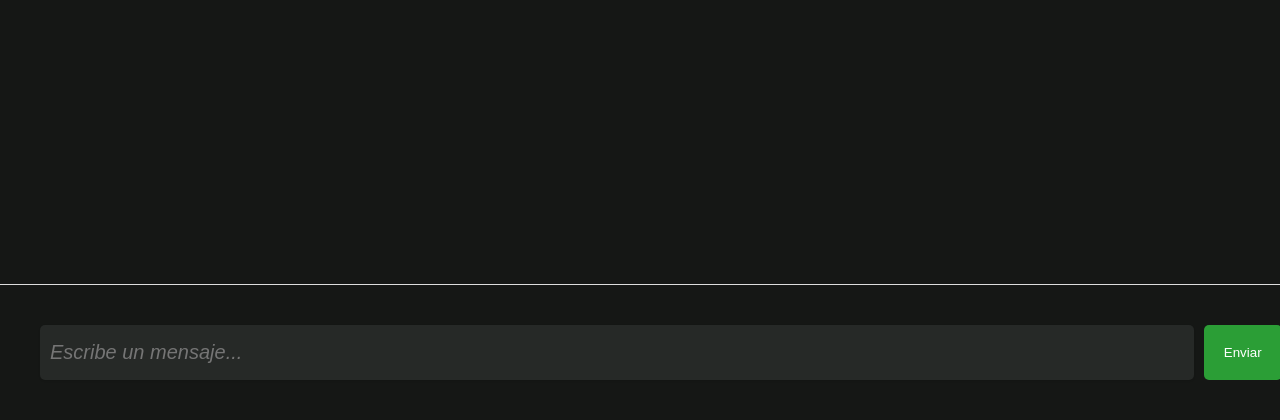
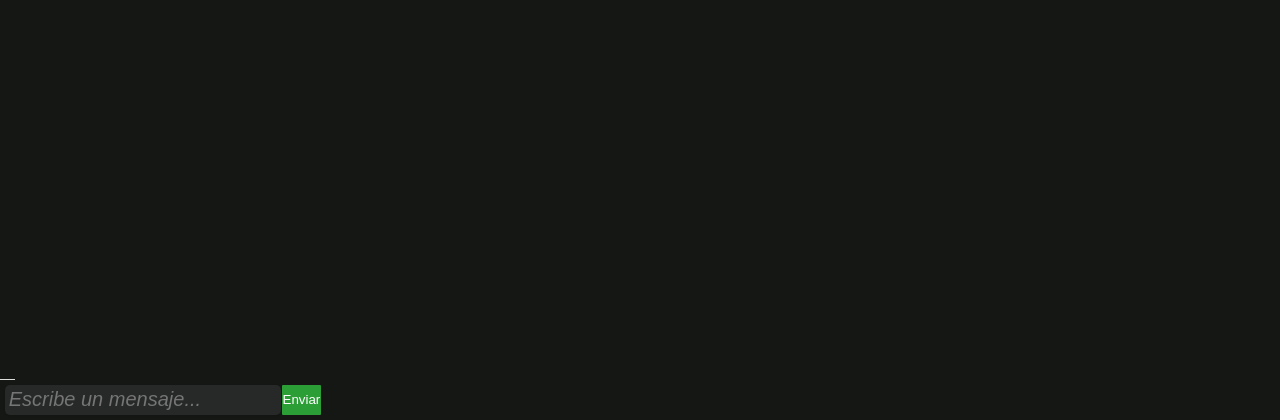
Before and after one commit to 99MRueda/ABE3TBOT, a Flask app: page / in a window 1280 px wide. Shown: the part 380-800 px from the top of the page. Run offline with Flask 3, Linux system fonts and the light colour scheme.

Commit message:
26-01-24

```diff
--- a/app.py
+++ b/app.py
@@ -1,5 +1,4 @@
 from flask import Flask, render_template, request, jsonify, redirect
-from flask_login import LoginManager, UserMixin, login_user, login_required, current_user
 from pinecone_embed import get_answer
 
 app = Flask(__name__)
@@ -8,7 +7,7 @@ app = Flask(__name__)
 def home():
     return render_template('chat.html')
 
-unanswered_conversations = []
+conversations = []
 
 @app.route('/send_message', methods=['POST'])
 def send_message():
@@ -16,30 +15,28 @@ def send_message():
 
     # Llama a la función get_answer para obtener la respuesta del chatbot
     bot_response = get_answer(user_message)
-    #bot_response = "Esto es una prueba"
-    if bot_response == "No tengo la información que me pides en este momento." or "Solo puedo responder preguntas sobre ABET en la E3T.":  # Cambia esto con la lógica real de tu bot
-        # Si el bot no sabe la respuesta, registra la conversación
-        unanswered_conversations.append({"user_message": user_message, "bot_response": bot_response})
+    #registra la conversación
+    conversations.append({"user_message": user_message, "bot_response": bot_response})
 
     return jsonify({'bot_response': bot_response})
 
-@app.route("/unanswered_conversations", methods=["GET"])
-def get_unanswered_conversations():
-    # Devuelve las conversaciones no respondidas como JSON
-    return render_template("admin.html", unanswered=unanswered_conversations)
+@app.route("/conversations", methods=["GET"])
+def get_answered_conversations():
+    # Devuelve las conversaciones como JSON
+    return render_template("admin.html", answered=conversations)
 
 
 @app.route("/delete_question", methods=["POST"])
 def delete_question():
     question_to_delete = request.form.get("question")  # Obtiene la pregunta a eliminar desde el formulario
 
-    # Busca la pregunta en la lista de preguntas no contestadas y elimínala
-    for conversation in unanswered_conversations:
+    # Busca la pregunta en la lista de preguntas y elimínala
+    for conversation in conversations:
         if conversation["user_message"] == question_to_delete:
-            unanswered_conversations.remove(conversation)
+            conversations.remove(conversation)
             break
 
-    return redirect("/unanswered_conversations")
+    return redirect("/conversations")
 
 if __name__ == '__main__':
-    app.run(debug=True)
+    app.run()
--- a/pinecone_embed.py
+++ b/pinecone_embed.py
@@ -7,10 +7,18 @@ from langchain.vectorstores import Pinecone
 from langchain.embeddings.openai import OpenAIEmbeddings
 from langchain.chains import RetrievalQA
 from langchain.prompts import PromptTemplate
+from pinecone.core.client.configuration import Configuration as OpenApiConfiguration
+
+openapi_config = OpenApiConfiguration.get_default_copy()
+# Here I am trying to connect to an insecure local proxy at 0.0.0.0:8081,
+#however you can keep the verify_ssl=True if you are using a secure connection
+openapi_config.verify_ssl = False
+openapi_config.proxy = "http://proxy.server:3128"
 
 pinecone.init(
-    api_key="**************",
-    environment="gcp-starter"
+    api_key="*************************",
+    environment="gcp-starter",
+    openapi_config=openapi_config
 )
 
 index_name = "langchain-demo"
@@ -25,7 +33,7 @@ def get_answer(query):
   Helpful Answer:"""
   QA_CHAIN_PROMPT = PromptTemplate.from_template(template)
 
-  llm = ChatOpenAI(model_name="gpt-3.5-turbo", temperature=0.2)
+  llm = ChatOpenAI(model_name="gpt-4-1106-preview", temperature=0.1)
   qa_chain = RetrievalQA.from_chain_type(
     llm,
     retriever=index.as_retriever(),
--- a/static/style.css
+++ b/static/style.css
@@ -49,7 +49,7 @@ header {
 
 .chat-content {
     padding: 15px;
-    margin-bottom: 150px; /* Ajusta este valor según sea necesario */
+    margin-bottom: 50px; /* Ajusta este valor según sea necesario */
     max-height: calc(100vh - 80px); /* Ajusta este valor según sea necesario */
     overflow-y: auto;
 }
@@ -77,9 +77,9 @@ header {
 .chat-input {
     position: fixed;
     bottom: 0;
-    width: 97%;
+    width: 5px;
     background-color: #151715;
-    padding: 40px;
+    padding: 5px;
     border-top: 1px solid #ddd;
     display: flex;
 }
@@ -87,7 +87,7 @@ header {
 .chat-input input[type="text"] {
     font-size: 20px;
     flex-grow: 1;
-    padding: 10px;
+    padding: 75%;
     border: none;
     border-radius: 5px;
     background-color:#262927;
@@ -96,11 +96,12 @@ header {
 
 .chat-input button {
     background-color: #2b9e36;
+    width: 50px;
     color: white;
     border: none;
-    padding: 20px;
-    margin-left: 10px;
-    border-radius: 5px;
+    padding: 1px;
+    margin-left: 1px;
+    border-radius: 1px;
     cursor: pointer;
     transition: background-color 0.3s;
 }
```
Also changed, not shown: templates/admin.html (+7 -3 lines).
